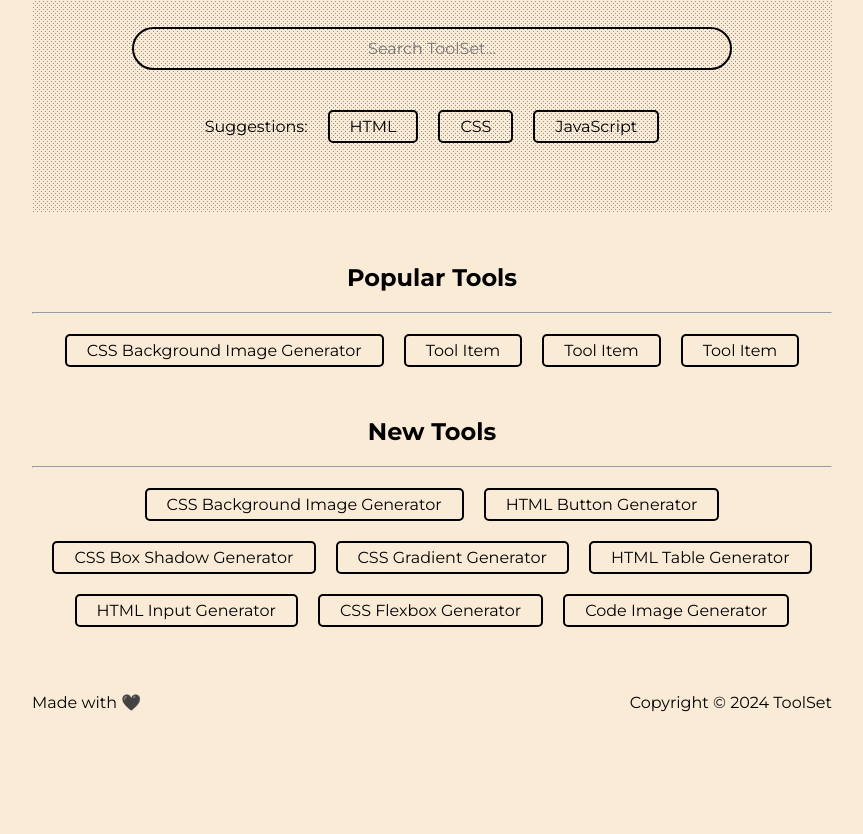
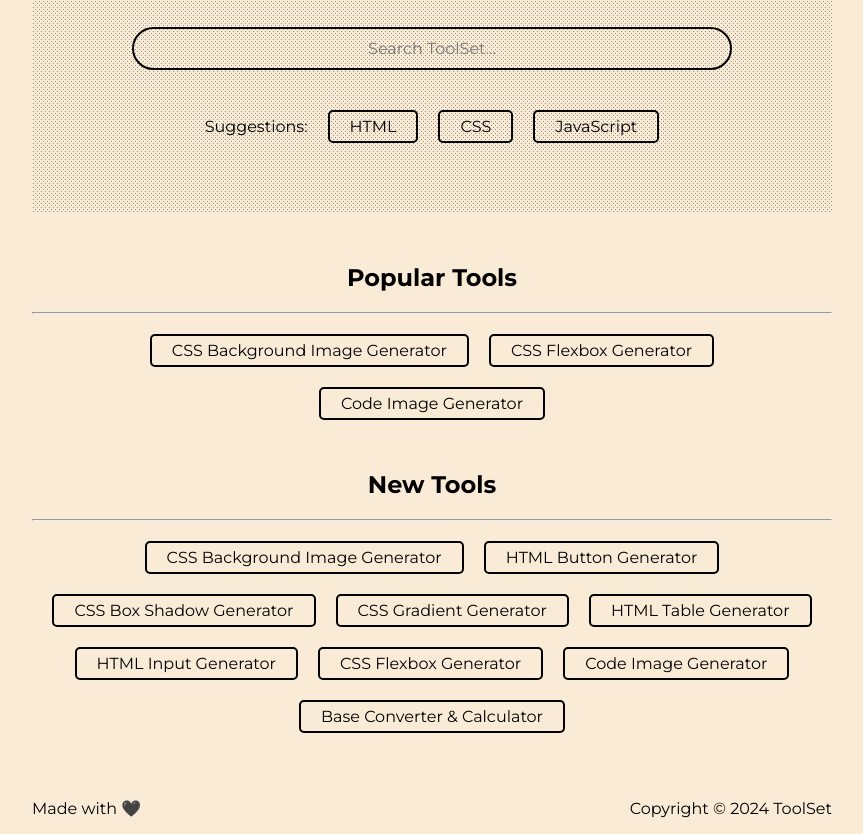
Before and after one commit to diaskalana/ToolSet, a website built with Vite: page index.html in a window 1280 px wide. Shown: the part 258-1092 px from the top of the page, without its empty margins (208-1071 px from the left). Before the commit the page ends 986 px from the top, so only its background shows below. Built offline with nearby package versions, Linux system fonts and the light colour scheme.

Commit message:
Fix a bug in dark mode

```diff
--- a/assets/js/script.js
+++ b/assets/js/script.js
@@ -193,8 +193,9 @@
 
     if (currentTheme === 'dark') {
         outerContainer.classList.toggle("light");
-        changeTheme()
     }
+    changeTheme()
+
 } else {
     if (window.matchMedia('(prefers-color-scheme: dark)').matches) {
         outerContainer.classList.remove('light')
@@ -202,6 +203,7 @@
         outerContainer.classList.add('light')
     }
     changeLogo()
+    changeTheme()
 
 }
 
--- a/index.html
+++ b/index.html
@@ -91,9 +91,12 @@
           <button class="toolItem CSSBackgroundImageGenerator">
             CSS Background Image Generator
           </button>
-          <button class="toolItem">Tool Item</button>
-          <button class="toolItem">Tool Item</button>
-          <button class="toolItem">Tool Item</button>
+          <button class="toolItem CSSFlexboxGenerator">
+            CSS Flexbox Generator
+          </button>
+          <button class="toolItem codeImageGenerator">
+            Code Image Generator
+          </button>
         </div>
       </div>
 
@@ -124,6 +127,9 @@
           </button>
           <button class="toolItem codeImageGenerator">
             Code Image Generator
+          </button>
+          <button class="toolItem baseConverterAndCalculator">
+            Base Converter & Calculator
           </button>
         </div>
       </div>
```
